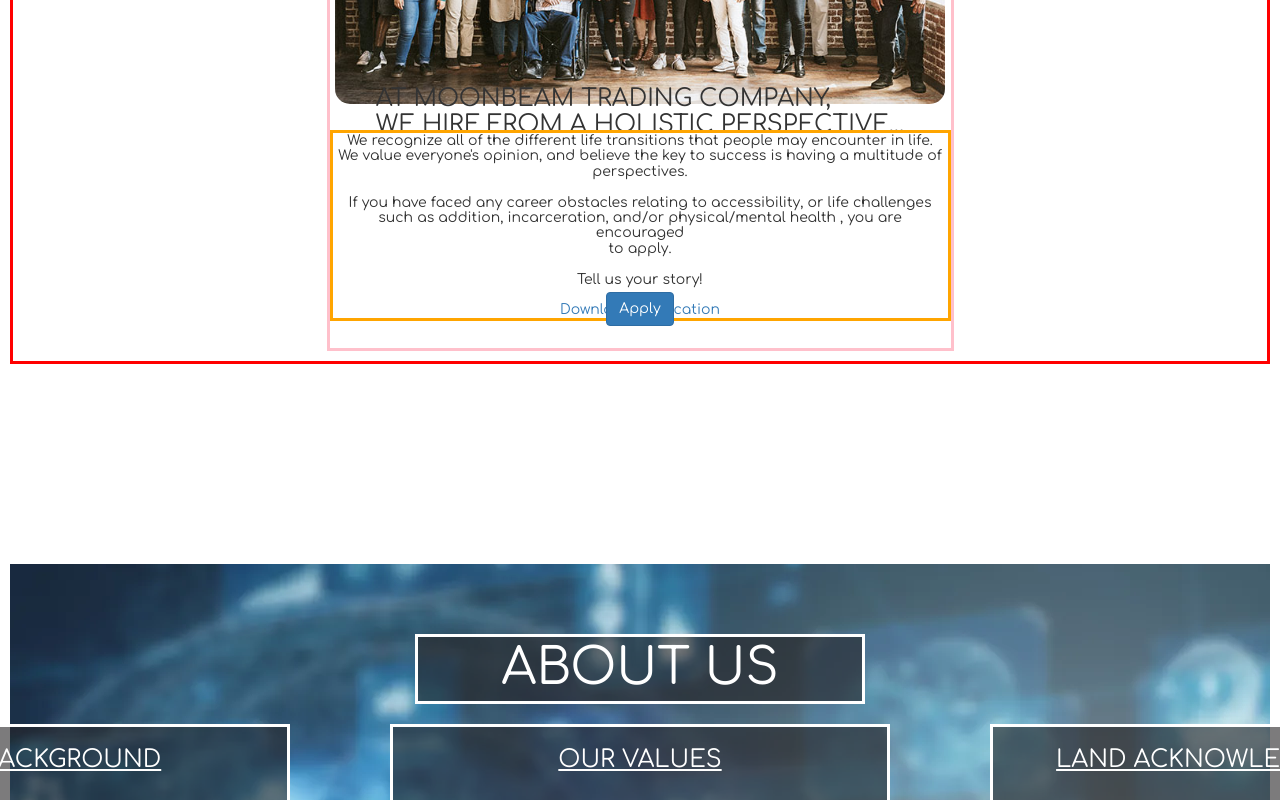
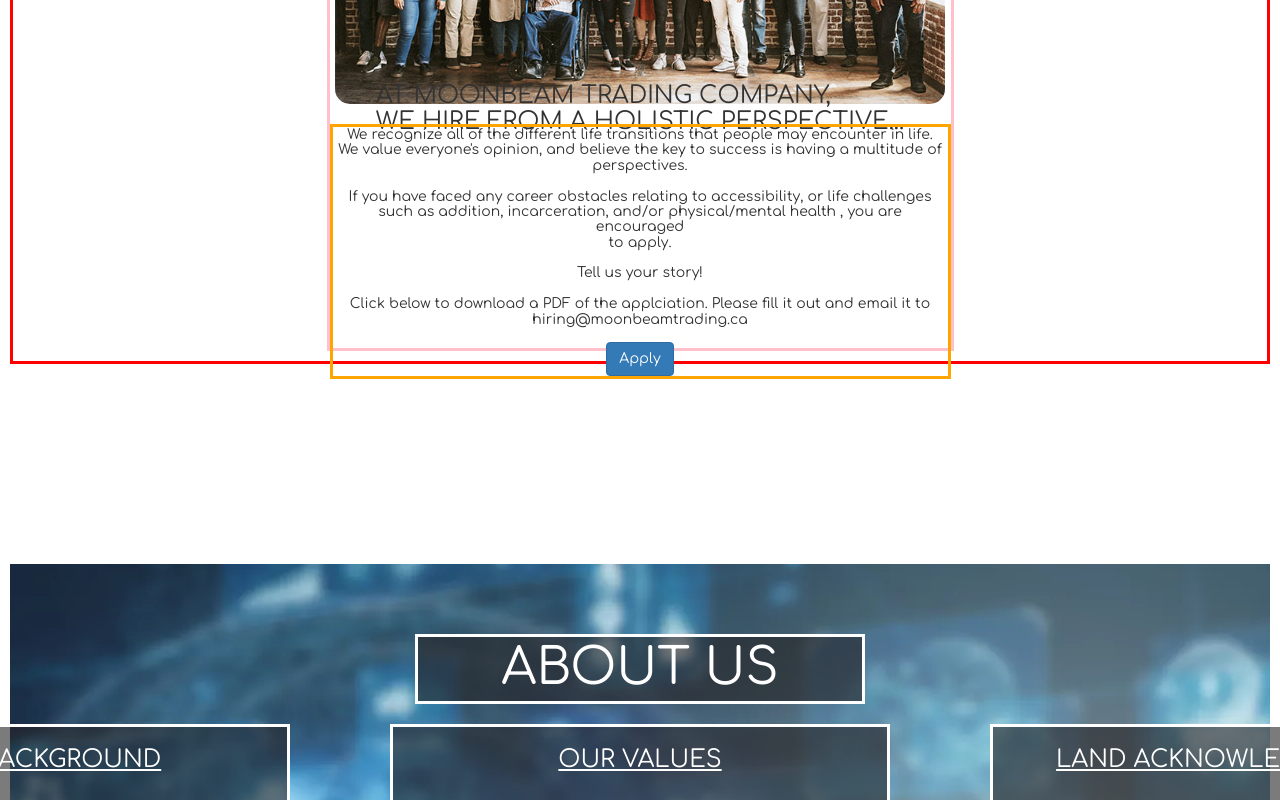
Before and after one commit to rphillipsosei/moonbeam-react, a React (Create React App) app: page / in a window 1280 px wide. Shown: the part 3060-3860 px from the top of the page. Built offline with nearby package versions, Linux system fonts and the light colour scheme.

Commit message:
refractor job application

```diff
--- a/src/pages/Careers.jsx
+++ b/src/pages/Careers.jsx
@@ -35,10 +35,13 @@
                 encouraged <br></br>to apply. <br></br> <br></br>Tell us your story!
 
                 <br></br><br></br>
-                <a href={jobApp} download >Download application</a>
+                  Click below to download a PDF of the applciation. Please fill it out and email it to hiring@moonbeamtrading.ca
+                  <br></br><br></br>
+
+                  <Button fullWidth  variant="primary" type="submit" href={jobApp} download >Apply</Button>
 
               </h6>
-              <Button fullWidth  variant="primary" type="submit" >Apply</Button>
+
        </CareersBox>
       </CareersContent>
     </CareersContainer>
```
